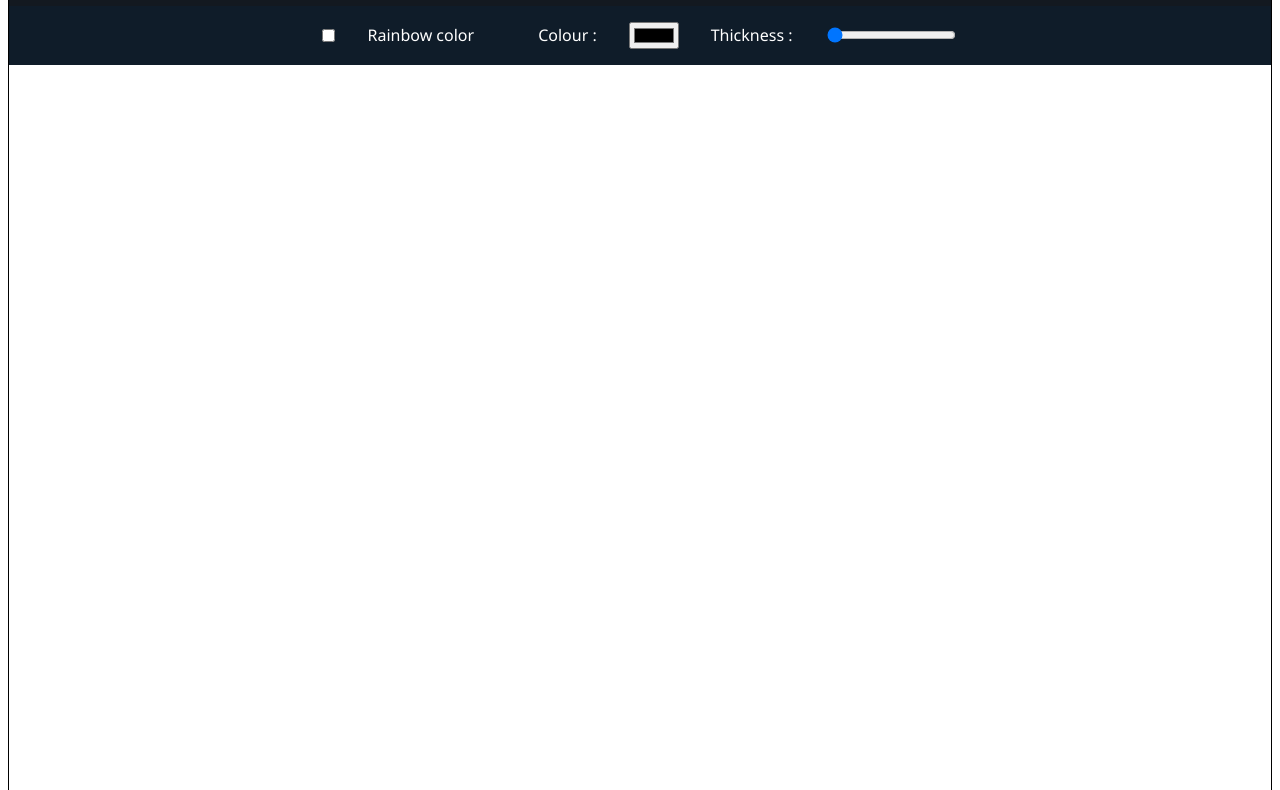
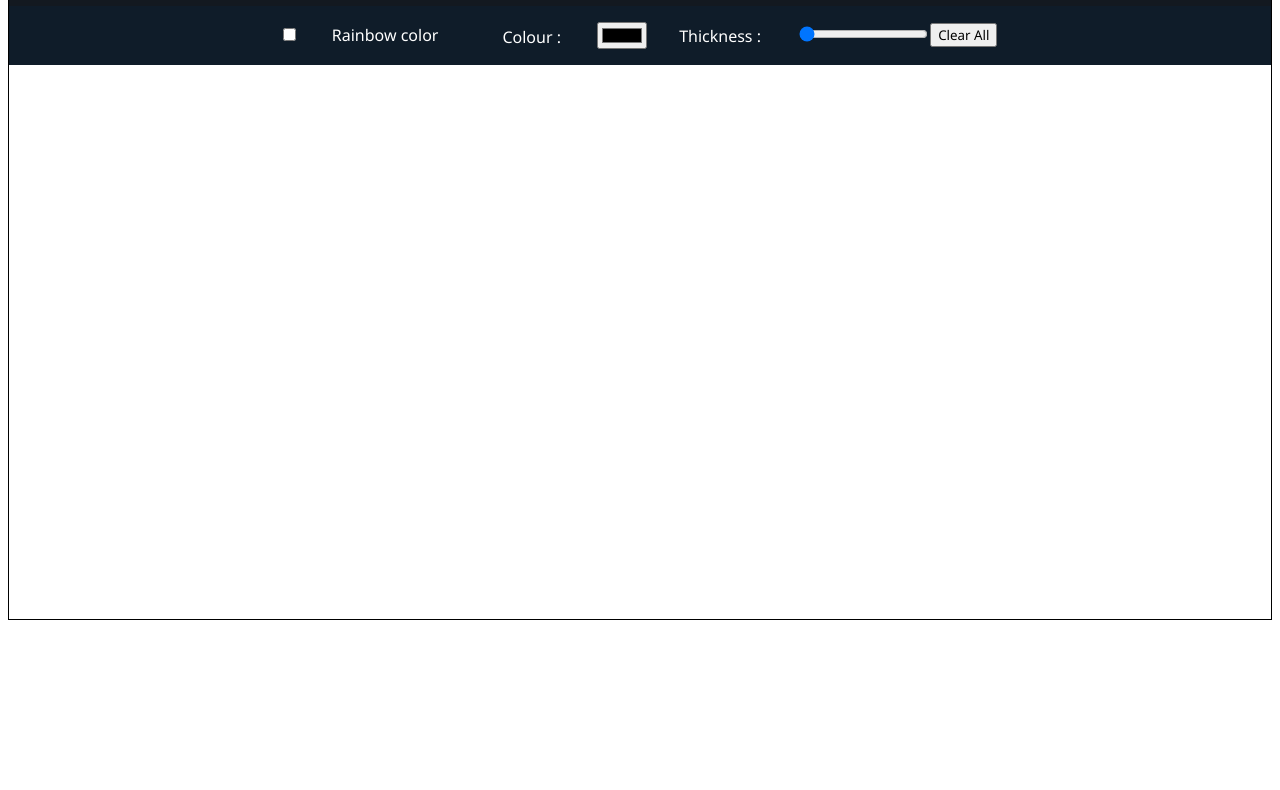
Before and after one commit to srinivasteja18/Wed-dev-projects, a plain HTML site: page HTML Canvas (MST Paint)/HtmlPage.html in a window 1280 px wide. Shown: the part 89-879 px from the top of the page. After the commit the page ends 800 px from the top, so only its background shows below. Drawn offline with Linux system fonts and the light colour scheme.

Commit message:
Update HtmlPage.html

```diff
--- a/HTML Canvas (MST Paint)/HtmlPage.html
+++ b/HTML Canvas (MST Paint)/HtmlPage.html
@@ -11,16 +11,25 @@
         <h1> MST Paint </h1>
     </header>
     <div class="selectors">
+        <div class="items">
             <input class="rainbow" type="checkbox" />
             <label> Rainbow color</label>
+        </div>
+        <div class="items">
             <label> Colour :</label>
             <input class="color" value="hsl(212,100%,50%)" type="color" />
+        </div>
+        <div class="items">
             <label> Thickness :</label>
             <input class="thick" value="1" type="range" min="1" max="50" />
+        </div>
+        <div class="items">
+            <input onClick="clearCanvas()" type="submit" value="Clear All" style="font-family:'Segoe UI'"/>
+        </div>
 
     </div>
-    <div>
-        <canvas id="draw" width="1500" height="800"></canvas>
+    <div class="place">
+        <canvas id="draw" width="1500" height="550" ></canvas>
     </div>
 
     <script src="JavaScript.js" >
```
Lines whose indentation alone changed are shown as unchanged.
